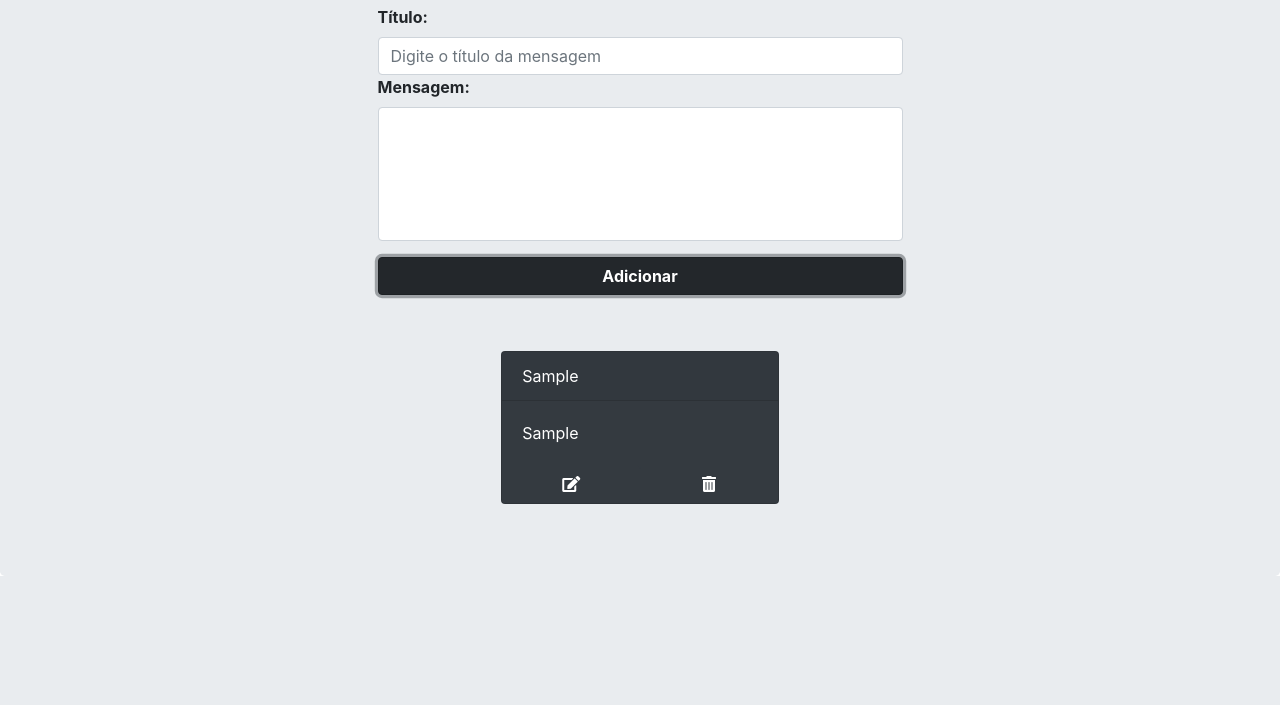
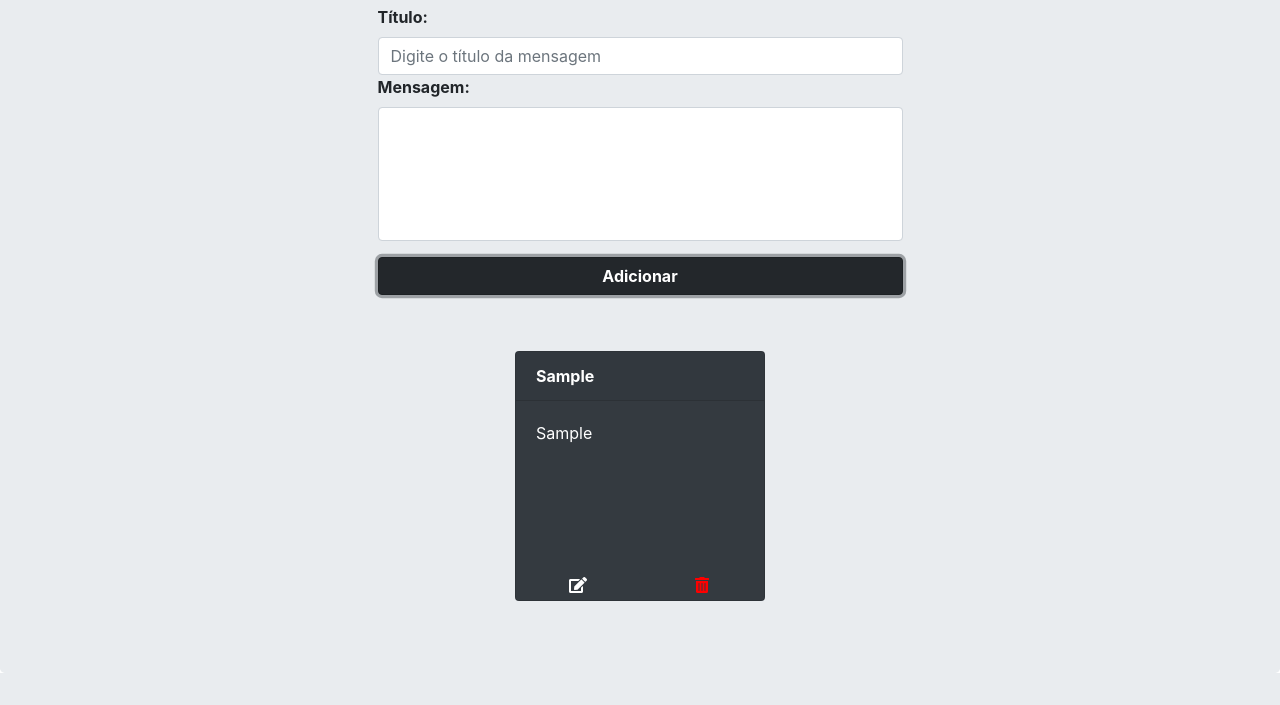
Before and after one commit to montoyaaa/simple-scrapbook, a plain HTML site: page index.html in a window 1280 px wide. Both pictures are taken after typing "Sample", "Sample" into the empty fields and a click on the button "Adicionar". Shown: the part 101-806 px from the top of the page. Drawn offline with nearby package versions, Linux system fonts and the light colour scheme.

Commit message:
add bootstrap js

```diff
--- a/index.html
+++ b/index.html
@@ -60,6 +60,48 @@
             id="scrapsField"
             class="d-flex flex-wrap justify-content-center mt-5 w-100"
           ></div>
+
+          <div
+            class="modal fade"
+            id="exampleModal"
+            tabindex="-1"
+            role="dialog"
+            aria-labelledby="exampleModalLabel"
+            aria-hidden="true"
+          >
+            <div class="modal-dialog" role="document">
+              <div class="modal-content">
+                <div class="modal-header">
+                  <h5 class="modal-title" id="exampleModalLabel">
+                    Modal title
+                  </h5>
+                  <button
+                    type="button"
+                    class="close"
+                    data-dismiss="modal"
+                    aria-label="Close"
+                  >
+                    <span aria-hidden="true">&times;</span>
+                  </button>
+                </div>
+                <div class="modal-body">
+                  ...
+                </div>
+                <div class="modal-footer">
+                  <button
+                    type="button"
+                    class="btn btn-secondary"
+                    data-dismiss="modal"
+                  >
+                    Close
+                  </button>
+                  <button type="button" class="btn btn-primary">
+                    Save changes
+                  </button>
+                </div>
+              </div>
+            </div>
+          </div>
         </div>
       </div>
     </main>
--- a/index.js
+++ b/index.js
@@ -1,115 +1,48 @@
-let inputTitle = document.querySelector("#inputField input");
-let inputText = document.querySelector("#inputField textarea");
-let buttonElement = document.querySelector("#inputField button");
-let cardElement = document.querySelector("#scrapsField");
+let titleInput = document.getElementById("messageTitle");
+let messageInput = document.getElementById("messageBody");
+let addButton = document.getElementById("addButton");
+let scrapsField = document.getElementById("scrapsField");
 
-let cards = JSON.parse(localStorage.getItem("card_list")) || [];
+let scraps = [];
 
-function renderCards() {
-  cardElement.innerHTML = "";
+function renderScraps() {
+  scrapsField.innerHTML = "";
 
-  for (const item of cards) {
-    // -----------------------------------------
-
-    let card = document.createElement("div");
-    card.setAttribute(
-      "class",
-      "card text-white bg-dark m-2 w-25"
-    );
-
-    let cardHeader = document.createElement("div");
-    cardHeader.setAttribute("class", "card-header");
-
-    let cardBody = document.createElement("div");
-    cardBody.setAttribute("class", "card-body");
-
-    let cardContent = document.createElement("p");
-    cardContent.setAttribute("class", "card-text");
-
-    let cardTitle = document.createTextNode(item.title);
-    let cardText = document.createTextNode(item.text);
-
-    let divButton = document.createElement("div");
-    divButton.setAttribute("class", "d-flex justify-content");
-
-    let removeButton = document.createElement("button");
-    let editButton = document.createElement("button");
-
-    let position = cards.indexOf(item);
-
-    let textButton = document.createElement("i");
-    textButton.setAttribute("class", "fas fa-trash-alt");
-
-    removeButton.setAttribute("onclick", `deleteCard(${position})`);
-    removeButton.setAttribute("class", "btn btn-dark w-50");
-    removeButton.setAttribute("type", "button");
-
-    let textEditButton = document.createElement("i");
-    textEditButton.setAttribute("class", "fas fa-edit");
-
-    editButton.setAttribute("onclick", `editCard(${position})`);
-    editButton.setAttribute("class", "btn btn-dark w-50");
-    editButton.setAttribute("type", "button");
-
-    //  ---------------------------------------
-
-    // ----------------------------------------
-
-    cardElement.appendChild(card);
-    card.appendChild(cardHeader);
-    card.appendChild(cardBody);
-    cardBody.appendChild(cardContent);
-
-    cardContent.appendChild(cardText);
-    cardHeader.appendChild(cardTitle);
-
-    card.appendChild(divButton);
-
-    divButton.appendChild(editButton);
-    divButton.appendChild(removeButton);
-    removeButton.appendChild(textButton);
-    editButton.appendChild(textEditButton);
-  }
-}
-renderCards();
-
-function createCard() {
-  let titleText = inputTitle.value;
-  let text = inputText.value;
-  if (validaDados(titleText, text)) {
-    let card = {
-      title: titleText,
-      text: text,
-    };
-    cards.push(card);
-    inputTitle.value = "";
-    inputText.value = "";
-
-    renderCards();
-    saveInStorage();
+  for (const scrap of scraps) {
+    scrapsField.innerHTML += createScrapCard(scrap.title, scrap.message);
   }
 }
 
-function validaDados(title, text) {
-  if (title.length == 0) return alert(`Preencha todos os campos`);
-  if (text.length == 0) return alert(`Preencha todos os campos`);
-  return true;
+function addNewScrap() {
+  let title = titleInput.value;
+  let message = messageInput.value;
+
+  if (!messageTitle.value || !messageBody.value) {
+    return alert("Todos os campos devem ser preenchidos!");
+  }
+  titleInput.value = "";
+  messageInput.value = "";
+
+  scraps.push({ title, message });
+
+  renderScraps();
 }
 
-buttonElement.onclick = createCard;
-
-function saveInStorage() {
-  localStorage.setItem("card_list", JSON.stringify(cards));
+function createScrapCard(title, message) {
+  return `
+  <div class="message-cards card text-white bg-dark m-2">
+              <div class="card-header font-weight-bold">${title}</div>
+              <div class="card-body">
+                <p class="card-text">
+                  ${message}
+                </p>
+              </div>
+              <div class="w100 d-flex justify-content">
+                <button class="btn btn-dark w-50 fas fa-edit"></button>
+                <button class="btn btn-dark w-50 fas fa-trash-alt" ></button>
+              </div>
+            </div>
+  `;
 }
 
-function deleteCard(position) {
-  cards.splice(position, 1);
-  renderCards();
-  saveInStorage();
-}
-
-function editCard(position) {
-  cards.$(event.relatedTarget)(position, 1);
-  renderCards();
-  saveInStorage();
-}
+addButton.onclick = addNewScrap;
--- a/styles.css
+++ b/styles.css
@@ -7,13 +7,16 @@ html {
 }
 
 #scrapsField .message-cards {
-  height: 200px;
-  overflow-y: scroll;
+  width: 250px;
+  height: 250px;
 }
 
 #scrapsField .message-cards .card-text {
   height: 100px;
   overflow-y: scroll;
+}
+.fa-trash-alt{
+  color: rgb(255, 0, 0);
 }
 
 ::-webkit-scrollbar {
```
